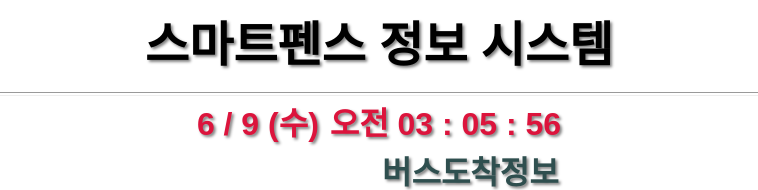
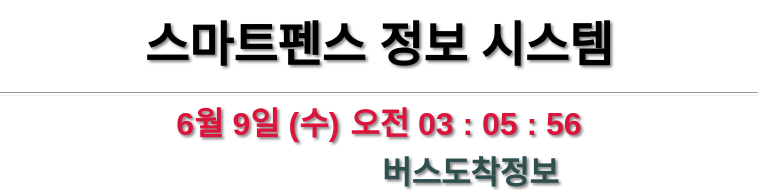
Before and after one commit to hanjokim/SmartFence, a plain HTML site: page CORS/public/index.html in a window 1280 px wide. Shown: the top 190 px of the page, 261-1019 px from the left. Drawn offline with Linux system fonts and the light colour scheme; no server answers.

Commit message:
revise reading zeros

```diff
--- a/CORS/public/index.html
+++ b/CORS/public/index.html
@@ -9,32 +9,50 @@
     <script>
         $(document).ready(function (){
 
-            var dateTarget = document.getElementById("date");
-            var timeTarget = document.getElementById("time");
+
+            // 시간 표시 부분
+            var $dateTarget = $("#date");
+            var $timeTarget = $("#time");
 
             function clock() {
                 let date = new Date(); // date Object를 받아오고
                 let month = date.getMonth(); // 달을 받아옵니다
-                let year = date.getFullYear();
+                // let year = date.getFullYear();
                 let clockDate = date.getDate(); // 몇일인지 받아옵니다
                 let day = date.getDay(); // 요일을 받아옵니다.
                 let week = ['일', '월', '화', '수', '목', '금', '토']; // 요일은 숫자형태로 리턴되기때문에 미리 배열을 만듭니다.
                 let ampm = '오전';
                 let hours = date.getHours(); // 시간을 받아오고
+                let minutes = date.getMinutes(); // 분도 받아옵니다.
+                let seconds = date.getSeconds(); // 초까지 받아온후
+
                 if (hours >= 12) {
                     ampm = '오후';
                     if (hours !== 12) {
                         hours -= 12;
                     }
-                } else if (hours === 0) hours += 12;
-                let minutes = date.getMinutes(); // 분도 받아옵니다.
-                let seconds = date.getSeconds(); // 초까지 받아온후
-                // clockTarget .innerText = `${year}년 ${month+1}월 ${clockDate}일 ${week[day]}요일` +
-                //     `${hours < 10 ? `0${hours}` : hours}:${minutes < 10 ? `0${minutes }`  : minutes }:${seconds < 10 ? `0${seconds }`  : seconds }`;
-                dateTarget.innerText = `${month+1} / ${clockDate} \(${week[day]}\)`;
-                timeTarget.innerText = ` ${ampm} ${hours < 10 ? `0${hours}` : hours} : ${minutes < 10 ? `0${minutes }`  : minutes } : ${seconds < 10 ? `0${seconds }`  : seconds }`;
-                // 월은 0부터 1월이기때문에 +1일을 해주고
-                // 시간 분 초는 한자리수이면 시계가 어색해보일까봐 10보다 작으면 앞에0을 붙혀주는 작업을 3항연산으로 했습니다.
+                } else if (hours === 0) {
+                    hours += 12
+                };
+
+                hours = leadingZeros(hours, 2);
+                minutes = leadingZeros(minutes, 2);
+                seconds = leadingZeros(seconds, 2);
+
+                $dateTarget.html(`${month+1}월 ${clockDate}일 \(${week[day]}\) `); // 월은 0부터 1월이기때문에 +1
+                $timeTarget.html(`${ampm} ${hours} : ${minutes} : ${seconds}`);
+
+            }
+
+            function leadingZeros(n, digits) {
+                var zero = '';
+                n = n.toString();
+
+                if (n.length < digits) {
+                    for (var i = 0; i < digits - n.length; i++)
+                        zero += '0';
+                }
+                return zero + n;
             }
 
             function clockInit() {
@@ -44,6 +62,8 @@
             }
 
             clockInit();
+
+            // 버스 도착 정보 부분
             const routeNo = {
                 '165000059': '202',
                 '165000238': '2-1',
@@ -55,7 +75,6 @@
             };
 
             var xmlString = null;
-            var xmlDoc = null;
             let parser = new DOMParser();
 
             $.ajax({
@@ -65,7 +84,6 @@
 
                 success: function (data) {
                     xmlString = data;
-                    xmlDoc = parser.parseFromString(xmlString, "text/xml");
                 },
                 error: function(xhr,status,error) {
                     //오류 발생 시 처리
@@ -73,6 +91,7 @@
                 }
             });
 
+            var xmlDoc = parser.parseFromString(xmlString, "text/xml");
             var x = xmlDoc.getElementsByTagName("ROUTEID");
             var y = null;
             var z = null;
@@ -139,7 +158,7 @@
             <div id="movie">
                 <sectionName>동영상</sectionName>
 <!--                <video src="media/1.mp4" autoplay loop muted width="100%"></video>-->
-                <video src="media/1.mp4" autoplay loop muted width="100%"></video>
+                <video src="media/2.mp4" autoplay loop muted width="100%"></video>
             </div>
             <hr>
             <div id="news">
```
